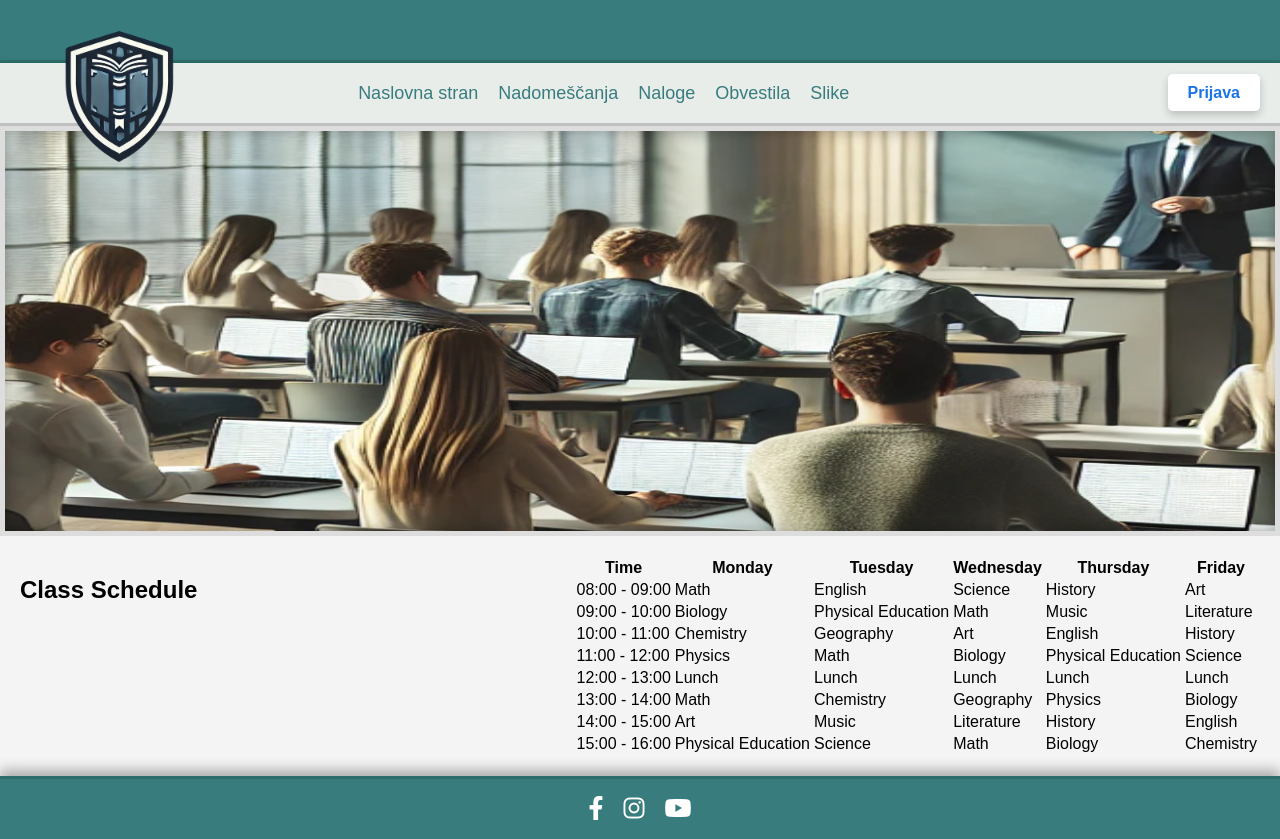
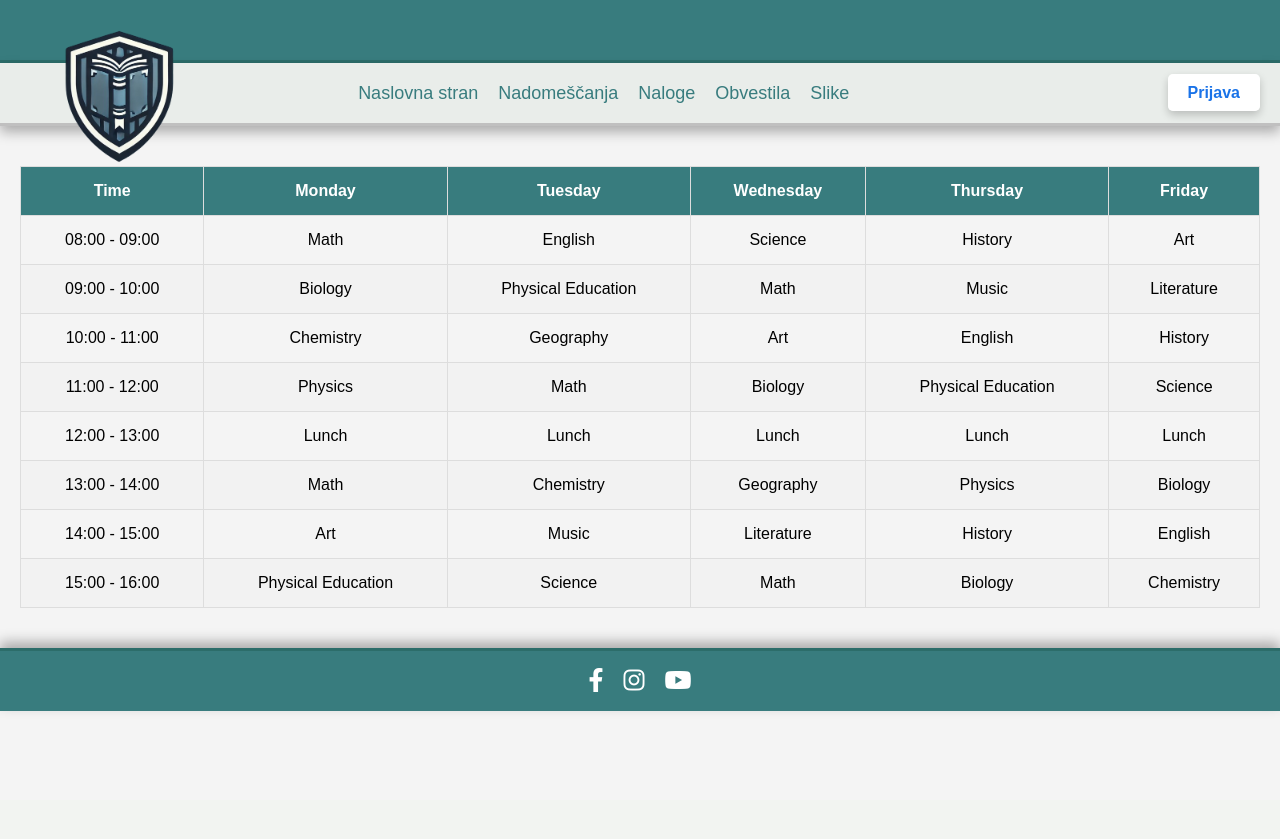
Before and after one commit to KerznarMiha/ProfLink, a PHP site: page /Urnik.html in a window 1280 px wide. After the commit the page ends 711 px from the top, so only its background shows below. Run offline with PHP 8.4, Linux system fonts and the light colour scheme.

Commit message:
Add files via upload

```diff
--- a/PROJETK/Urnik.html
+++ b/PROJETK/Urnik.html
@@ -30,10 +30,7 @@
         </div>
     </header>
 
-    <div class="background-section"></div>
-
-    <div class="school-description">
-        <h2>Class Schedule</h2>
+    <div class="schedule-section">
         <table class="schedule-table">
             <thead>
                 <tr>
--- a/PROJETK/css.css
+++ b/PROJETK/css.css
@@ -259,3 +259,57 @@ input[type="text"], input[type="password"] {
     background-color: #387C7E;
     color: white;
 }
+
+.schedule-section {
+    padding: 20px;
+}
+
+.schedule-table {
+    width: 100%;
+    border-collapse: collapse;
+    margin: 20px 0;
+}
+
+.schedule-table th, .schedule-table td {
+    border: 1px solid #ddd;
+    padding: 15px;
+    text-align: center;
+}
+
+.schedule-table th {
+    background-color: #387C7E;
+    color: white;
+}
+
+.schedule-table tr:nth-child(even) {
+    background-color: #f2f2f2;
+}
+
+.schedule-table tr:hover {
+    background-color: #ddd;
+}
+
+.bottom-blue-bar {
+    background-color: #387C7E;
+    height: 60px;
+    box-shadow: 0 -6px 12px rgba(0, 0, 0, 0.3);
+    border-top: 3px solid #2c6d6a;
+    display: flex;
+    align-items: center;
+    justify-content: center;
+}
+
+.social-icons {
+    display: flex;
+    gap: 20px;
+}
+
+.social-icon {
+    color: white;
+    font-size: 24px;
+    text-decoration: none;
+}
+
+.social-icon:hover {
+    color: #d1d1d1;
+}
```
Also changed, not shown: other parts of PROJETK/Urnik.html (+30 -0 lines).
